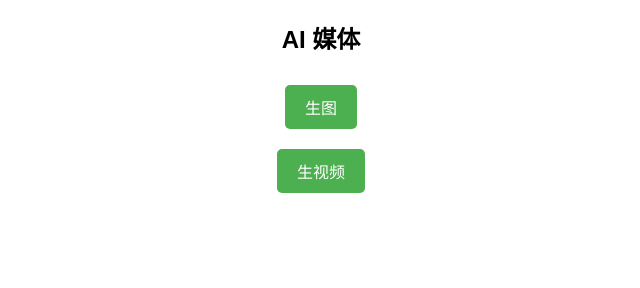
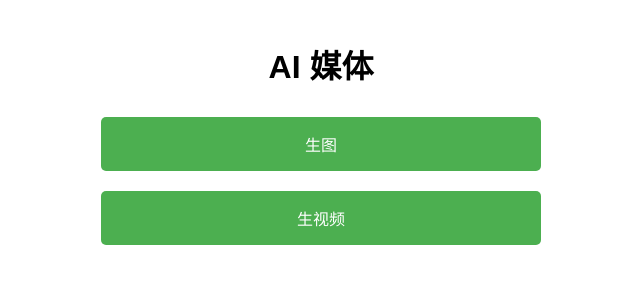
Before and after one commit to cidgee/deeplink, a plain HTML site: page deeplink.html in a window 1280 px wide. Shown: the whole page, without its empty margins (319-959 px from the left). Drawn offline with Linux system fonts and the light colour scheme.

Commit message:
Update deeplink.html

```diff
--- a/deeplink.html
+++ b/deeplink.html
@@ -1,39 +1,48 @@
 <!DOCTYPE html>
-<html>
-
+<html lang="zh-CN">
 <head>
+  <meta charset="UTF-8">
+  <meta name="viewport" content="width=device-width, initial-scale=1.0">
+  <title>AI 媒体</title>
   <style>
+    /* 通用样式 */
     body {
       font-family: Arial, sans-serif;
+      margin: 0;
+      padding: 0;
+    }
+    .container {
+      max-width: 800px;
+      margin: 0 auto;
+      padding: 20px;
+    }
+    h1 {
       text-align: center;
+      margin-bottom: 30px;
     }
-
- a {
- display: inline-block;
- padding: 10px 20px;
+    .button {
+      display: block;
+      width: 100%;
+      max-width: 400px;
+      margin: 20px auto;
+      padding: 15px 20px;
       background-color: #4CAF50;
       color: white;
       text-decoration: none;
       border-radius: 5px;
- margin: 10px;
+      font-size: 16px;
+      text-align: center;
     }
-
- @media (max-width: 600px) {
- a {
- padding: 8px 16px;
- font-size: 14px;
- }
+    .button:hover {
+      background-color: #45a049;
     }
   </style>
 </head>
-
 <body>
-
- <h2>AI 媒体</h2>
-
- <a href="videocut://editor/create?component=material_gen_image&click=1">生图</a><br>
- <a href="videocut://editor/create?component=material_gen_video&click=1">生视频</a>
-
+  <div class="container">
+    <h1>AI 媒体</h1>
+    <a href="videocut://editor/create?component=material_gen_image&click=1" class="button">生图</a>
+    <a href="videocut://editor/create?component=material_gen_video&click=1" class="button">生视频</a>
+  </div>
 </body>
-
 </html>
```
Lines whose indentation alone changed are shown as unchanged.
